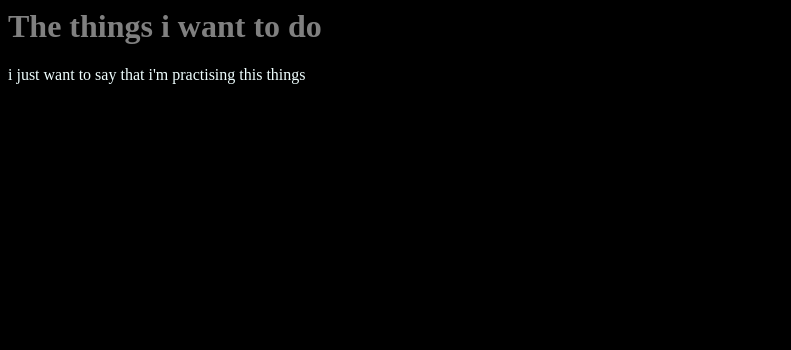
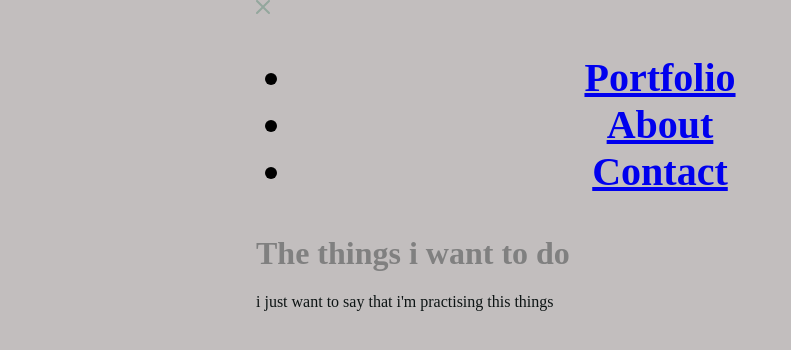
Before and after one commit to lemibk/trying, a website: page index.html in a window 1280 px wide. Shown: the whole page, without its empty margins (0-791 px from the left). Drawn offline with Linux system fonts and the light colour scheme.

Commit message:
Template design

```diff
--- a/index.css
+++ b/index.css
@@ -1,5 +1,6 @@
 body {
-  background-color :black;
+  background-color: rgb(194, 190, 190);
+  margin: 0 20% 0 20%;
 }
 
 h1 {
@@ -7,5 +8,13 @@ h1 {
 }
 
 p {
-  color: azure;
+  color: rgb(13, 20, 20);
 }
+
+.The-info {
+  font-size: 40px;
+  font-weight: 600;
+  text-align: center;
+
+
+}
--- a/index.html
+++ b/index.html
@@ -1,20 +1,44 @@
 <html>
-  <head>
+
+<head>
     <link rel="stylesheet" href="index.css">
     <meta charset="utf-8" />
-    <meta name="viewport" content="width=device-width, initial-scale=1.0"></head>
-    <h1> The things i want to do</h1>
-    <body>
-        <p>
-            i just want to say that i'm practising this things
+    <meta name="viewport" content="width=device-width, initial-scale=1.0">
+</head>
 
-        </p>
+<body>
 
 
-    </body>
+    <section>
+        <a href="#">
+            <svg width="14" height="14" viewBox="0 0 14 14" fill="none" xmlns="http://www.w3.org/2000/svg">
+                <path fill-rule="evenodd" clip-rule="evenodd"
+                    d="M0.292893 0.292893C0.683417 -0.0976311 1.31658 -0.0976311 1.70711 0.292893L7 5.58579L12.2929 0.292893C12.6834 -0.0976311 13.3166 -0.0976311 13.7071 0.292893C14.0976 0.683417 14.0976 1.31658 13.7071 1.70711L8.41421 7L13.7071 12.2929C14.0976 12.6834 14.0976 13.3166 13.7071 13.7071C13.3166 14.0976 12.6834 14.0976 12.2929 13.7071L7 8.41421L1.70711 13.7071C1.31658 14.0976 0.683417 14.0976 0.292893 13.7071C-0.0976311 13.3166 -0.0976311 12.6834 0.292893 12.2929L5.58579 7L0.292893 1.70711C-0.0976311 1.31658 -0.0976311 0.683417 0.292893 0.292893Z"
+                    fill="#93A79D" />
+            </svg>
+        </a>
+
+        <nav>
+            <div class="The-info">
+                <ul>
+                    <li>
+                        <a href="#Portfolio">Portfolio</a>
+                    </li>
+                    <li> <a href="#About">About</a></li>
+                    <li><a href="#contact">Contact</a></li>
+                </ul>
+            </div>
+        </nav>
+    </section>
+    <h1> The things i want to do</h1>
 
 
+    <p>
+        i just want to say that i'm practising this things
+
+    </p>
 
 
+</body>
 
 </html>
```
